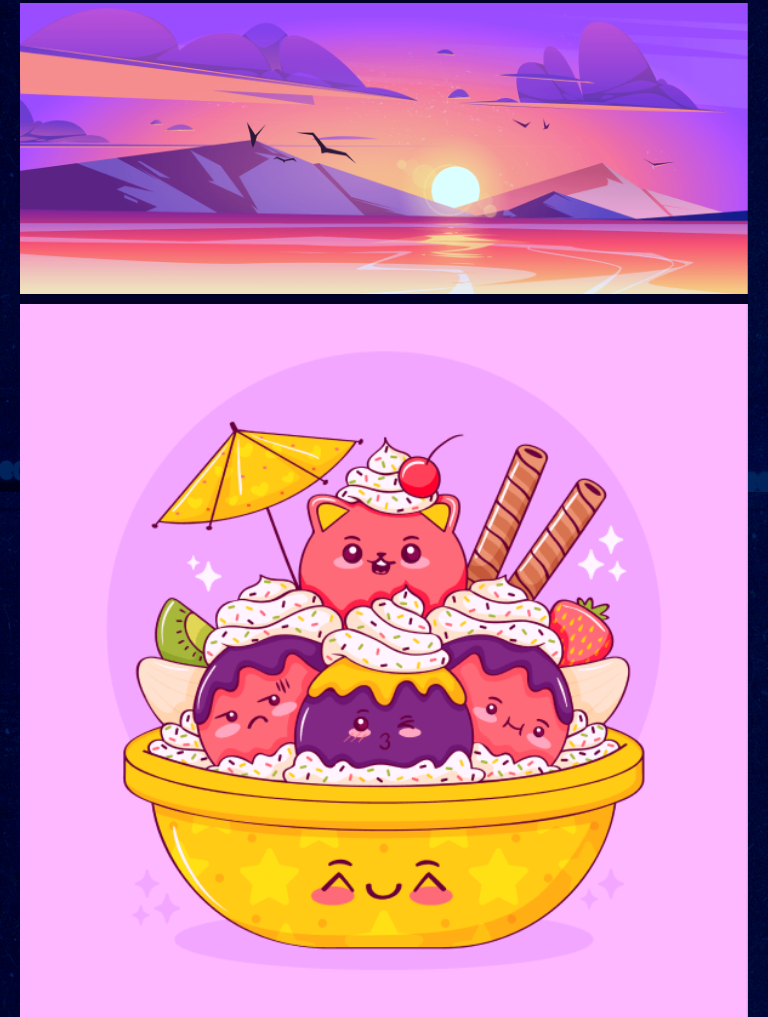
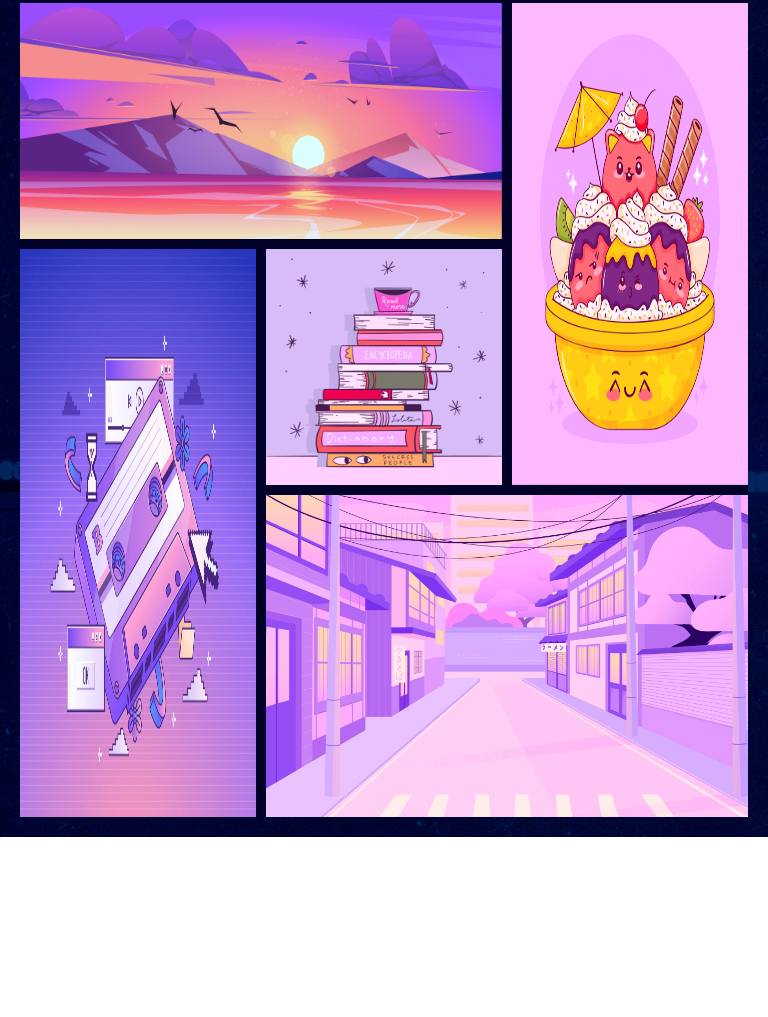
Before and after one commit to Zinnurka/slozhno-sosredotochitsya, a plain HTML site: page index.html in a window 768 px wide. Shown: the part 3508-4525 px from the top of the page. After the commit the page ends 4345 px from the top, so only its background shows below. Drawn offline with Linux system fonts and the light colour scheme.

Commit message:
Сделал верстку картинок для 768 px

```diff
--- a/index.html
+++ b/index.html
@@ -154,33 +154,33 @@
       <div class="gallery">
         <img
           src="./images/sunset.png"
-          alt="Закат на фоне гор"
+          alt=""
           loading="lazy"
-          class="image"
+          class="image image_1"
         />
         <img
           src="./images/ice-cream.png"
-          alt="Полный боул разноцветной еды"
+          alt=""
           loading="lazy"
-          class="image"
+          class="image image_2"
         />
         <img
           src="/images/tape.png"
-          alt="Аудиокассета"
+          alt=""
           loading="lazy"
-          class="image"
+          class="image image_3"
         />
         <img
           src="/images/books.png"
-          alt="Стопка книг с чашкой кофе"
+          alt=""
           loading="lazy"
-          class="image"
+          class="image image_4"
         />
         <img
           src="./images/street.png"
-          alt="Перспектива городской улицы"
+          alt=""
           loading="lazy"
-          class="image"
+          class="image image_5"
         />
       </div>
     </section>
--- a/styles/style.css
+++ b/styles/style.css
@@ -203,6 +203,42 @@ main {
     gap: 20px
   }
 
+  .gallery {
+    grid-template-columns: repeat(3, 1fr);
+    grid-template-rows: repeat(2, 1fr);
+  }
+
+  .image_1 {
+    height: 100%;
+    grid-column: 1/3
+  }
+
+  .image_2 {
+    height: 100%;
+    grid-column: 3/4;
+    grid-row: 1/3;
+  }
+
+  .image_3 {
+    height: 100%;
+    grid-column: 1/2;
+    grid-row: 2/4;
+  }
+
+  .image_4 {
+    height: 100%;
+    grid-column: 2/3;
+    grid-row: 2/3;
+  }
+
+  .image_5 {
+    height: 100%;
+    grid-column: 2/4;
+    grid-row: 3/4;
+  }
+
+
+
 }
 
 /*Адаптив для 1024px*/
```
